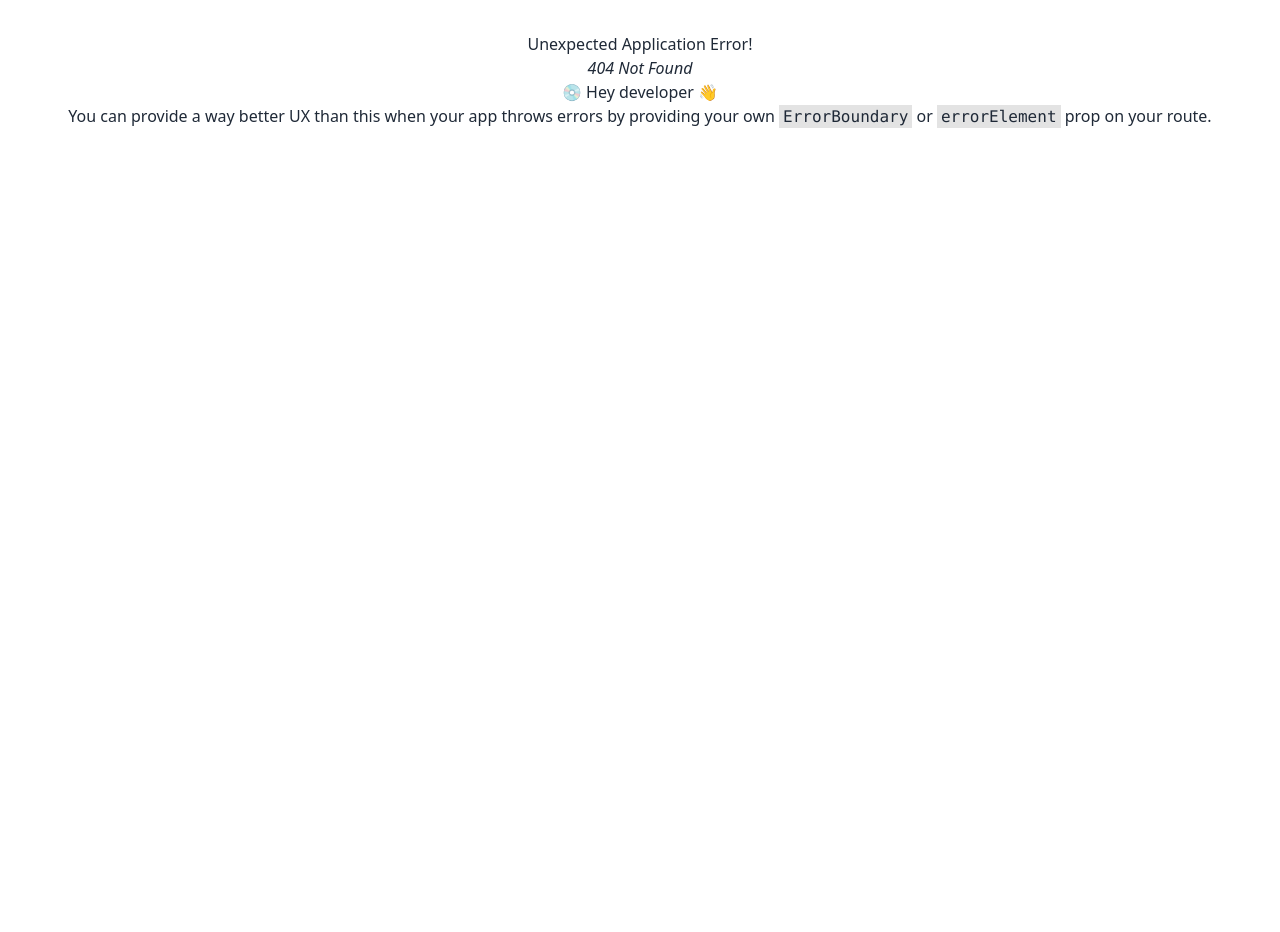
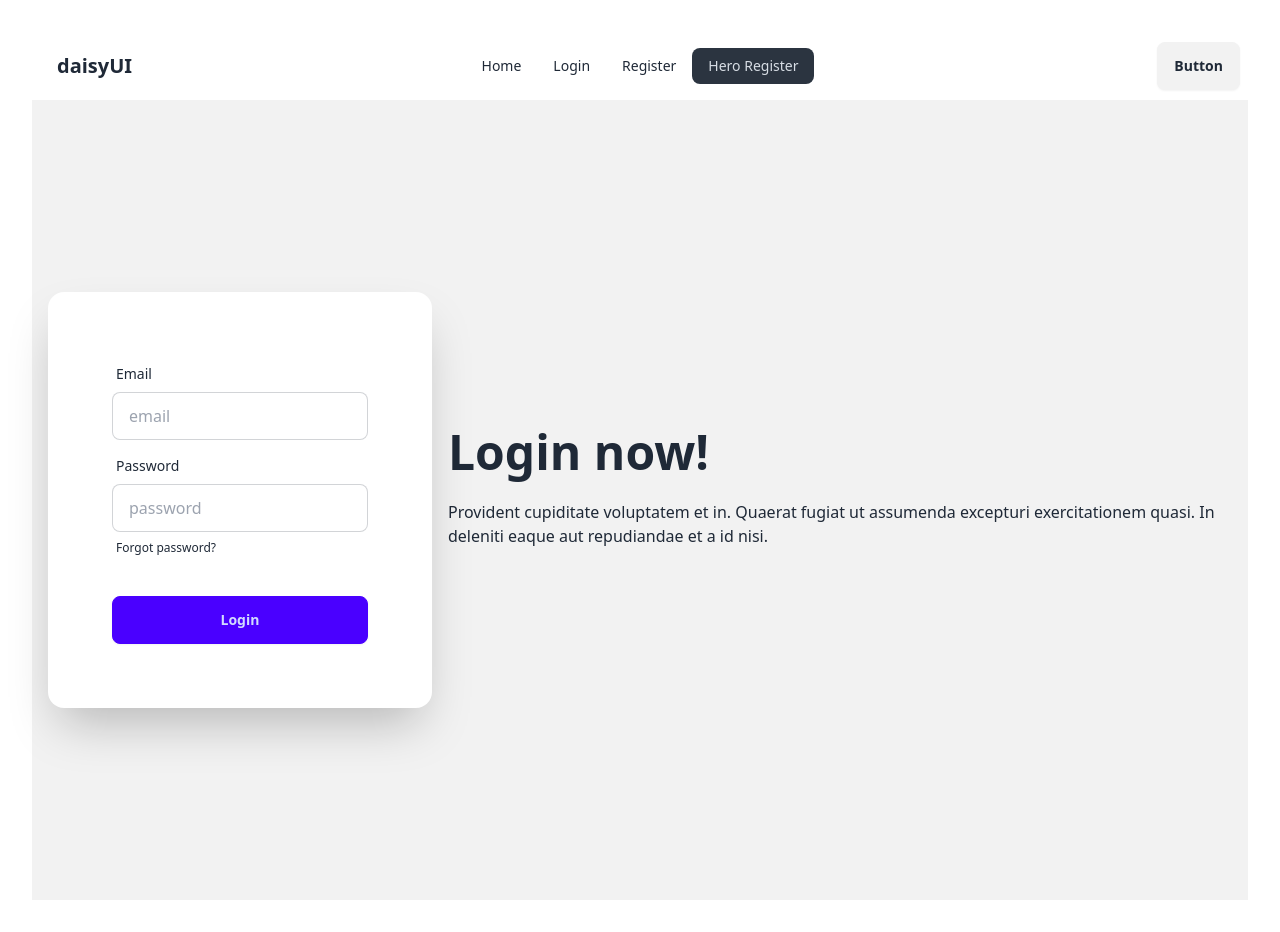
Before and after one commit to nafis200/module-50, a React (Vite) app: page /heroregister in a window 1280 px wide. Before the commit this address had no page. Before the commit the page ends 800 px from the top, so only its background shows below. Built offline with nearby package versions, Linux system fonts and the light colour scheme.

Commit message:
fourth commit

```diff
--- a/src/components/header/Header.jsx
+++ b/src/components/header/Header.jsx
@@ -8,6 +8,7 @@
       <li> <NavLink to="/">Home</NavLink> </li>
       <li> <NavLink to="/login">Login</NavLink> </li>
       <li> <NavLink to="/register">Register</NavLink> </li>
+      <li> <NavLink to="/heroregister">Hero Register</NavLink> </li>
 
 
      </>
--- /dev/null
+++ b/src/components/heroRegister/Heroregister.jsx
@@ -0,0 +1,47 @@
+
+
+const Heroregister = () => {
+
+    const handleRegister = (e)=>{
+        e.preventDefault();
+        console.log('form submitting');
+    }
+    return (
+        <div>
+
+            <div className="hero min-h-screen bg-base-200">
+  <div className="hero-content flex-col lg:flex-row-reverse">
+    <div className="text-center lg:text-left">
+      <h1 className="text-5xl font-bold">Login now!</h1>
+      <p className="py-6">Provident cupiditate voluptatem et in. Quaerat fugiat ut assumenda excepturi exercitationem quasi. In deleniti eaque aut repudiandae et a id nisi.</p>
+    </div>
+    <div className="card shrink-0 w-full max-w-sm shadow-2xl bg-base-100">
+      <form onSubmit={handleRegister} className="card-body">
+        <div className="form-control">
+          <label className="label">
+            <span className="label-text">Email</span>
+          </label>
+          <input type="email" placeholder="email" name="email" className="input input-bordered" required />
+        </div>
+        <div className="form-control">
+          <label className="label">
+            <span className="label-text">Password</span>
+          </label>
+          <input type="password" placeholder="password" name="password" className="input input-bordered" required />
+          <label className="label">
+            <a href="#" className="label-text-alt link link-hover">Forgot password?</a>
+          </label>
+        </div>
+        <div className="form-control mt-6">
+          <button className="btn btn-primary">Login</button>
+        </div>
+      </form>
+    </div>
+  </div>
+</div>
+
+        </div>
+    );
+};
+
+export default Heroregister;
--- a/src/components/reguster/Register.jsx
+++ b/src/components/reguster/Register.jsx
@@ -1,9 +1,24 @@
 
 
 const Register = () => {
+
+    const handleRegister = e =>{
+        e.preventDefault()
+        const email = e.target.email.value;
+        const password = e.target.password.value
+        console.log(email,password);
+    }
+
     return (
         <div>
             <h2 className="text-3xl">Please register</h2>
+            <form onSubmit={handleRegister} className="space-y-4 mt-5">
+                <input type="email" name="email" id="" placeholder="please give me email" className="input input-bordered w-full max-w-xs"/>
+                <br />
+                <input type="password" name="password" id="" placeholder="please give password" className="input input-bordered w-full max-w-xs" />
+                <br />
+                <input type="submit" value="register" className="bg-pink-500 w-full max-w-xs p-4 text-white" />
+            </form>
         </div>
     );
 };
--- a/src/main.jsx
+++ b/src/main.jsx
@@ -12,6 +12,7 @@
 import Home from './components/home/Home';
 import Login from './components/login/Login';
 import Register from './components/reguster/Register';
+import Heroregister from './components/heroRegister/Heroregister';
 
 
 const router = createBrowserRouter([
@@ -30,6 +31,10 @@
       {
         path:'/register',
         element:<Register></Register>
+      },
+      {
+        path:'/heroregister',
+        element:<Heroregister></Heroregister>
       }
 
     ]
```
Also changed, not shown: src/components/root/Root.jsx (line endings or trailing spaces).
